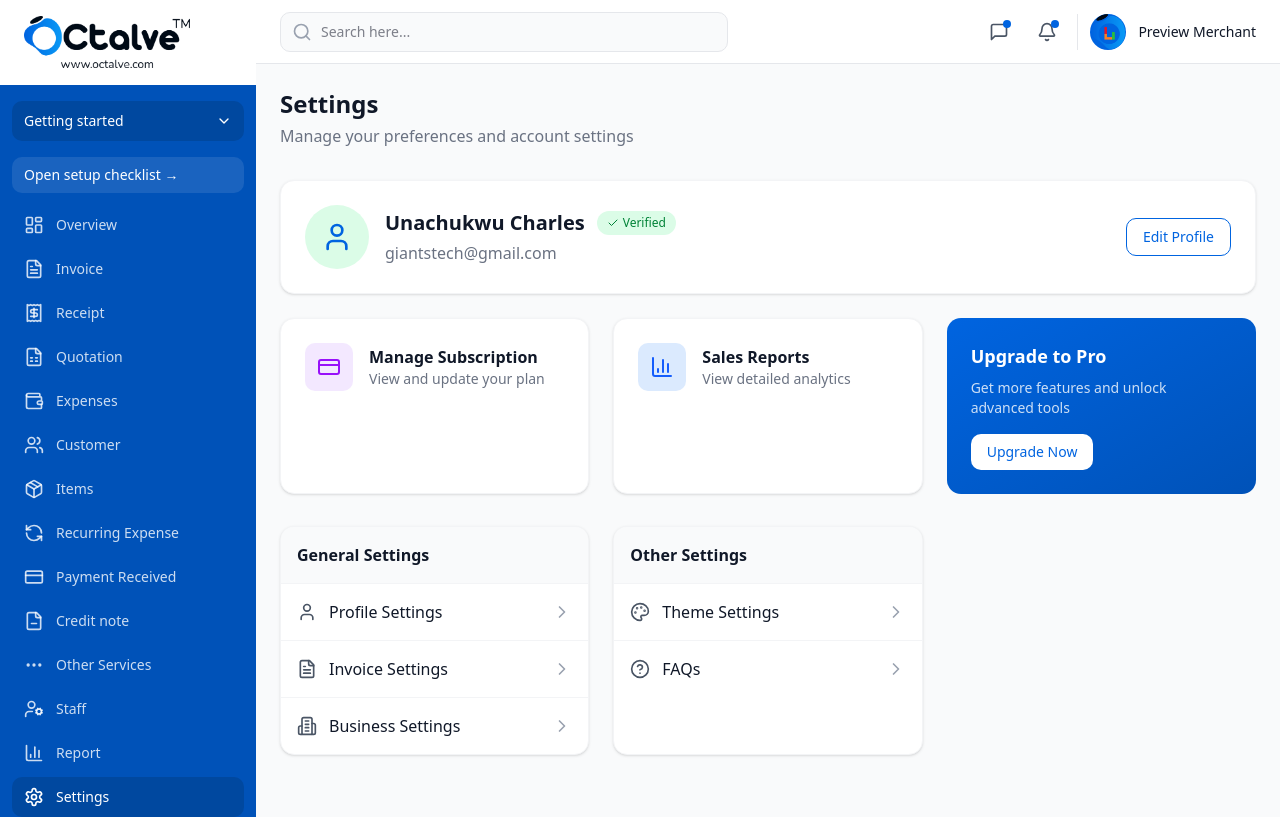
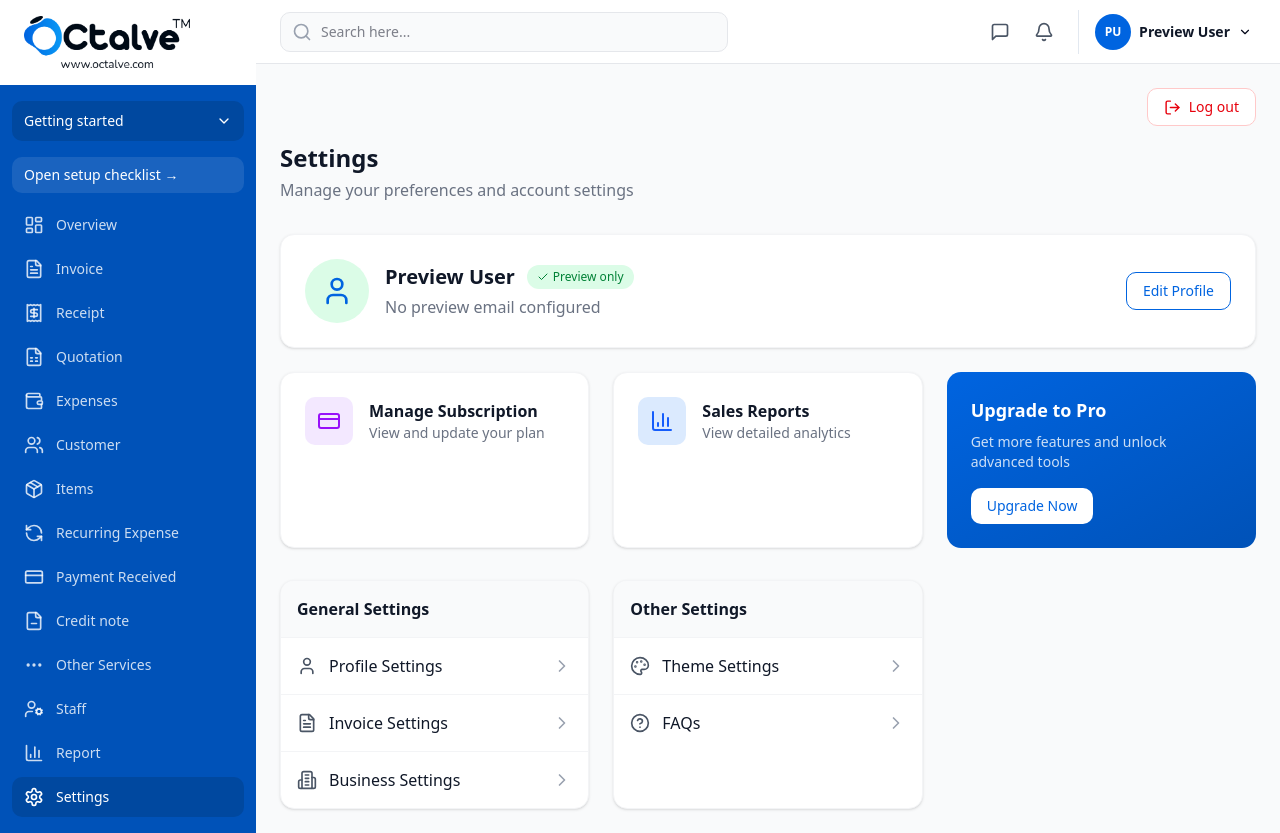
Before and after one commit to octalve-core/octalve-invoice, a Next.js app: page /dashboard/settings in a window 1280 px wide. Built offline with nearby package versions, Linux system fonts and the light colour scheme.

Commit message:
feat(phase-0f): honest preview profile initials, shared name, account menu and logout dialog

```diff
--- a/app/(dashboard)/dashboard/page.tsx
+++ b/app/(dashboard)/dashboard/page.tsx
@@ -3,6 +3,7 @@
 import { FileText, Users, Wallet, FileSpreadsheet } from "lucide-react";
 import { useState } from "react";
 import {useRouter} from "next/navigation";
+import {useMerchantPreview} from "@/src/features/merchant-preview/MerchantPreviewProvider";
 import Tabs from "@/components/dashboard/ui/Tabs";
 import StatCard from "@/components/dashboard/cards/StatCard";
 import QuickAction from "@/components/dashboard/cards/QuickAction";
@@ -52,6 +53,7 @@ const statsData = [
 
 export default function DashboardPage() {
   const router=useRouter();
+  const {user}=useMerchantPreview();
   const [activeModal, setActiveModal] = useState<string | null>(null);
 
   const closeModals = () => setActiveModal(null);
@@ -69,7 +71,7 @@ export default function DashboardPage() {
       {/* Welcome Section */}
       <div>
         <h1 className="text-2xl font-bold text-gray-900">
-          Welcome back, Abdulsamad
+          Welcome{user.fullName ? ` back, ${user.fullName}` : " to your dashboard"}
         </h1>
         <p className="text-gray-500 mt-1">
           Here’s your business overview.
--- a/app/(dashboard)/dashboard/settings/page.tsx
+++ b/app/(dashboard)/dashboard/settings/page.tsx
@@ -1,6 +1,9 @@
 "use client";
 
 import { useState } from "react";
+import {UserAvatar} from "@/src/features/merchant-preview/UserAvatar";
+import {PreviewLogoutButton} from "@/src/features/merchant-preview/PreviewLogoutButton";
+import {useMerchantPreview} from "@/src/features/merchant-preview/MerchantPreviewProvider";
 import Link from "next/link";
 import { useRouter } from "next/navigation";
 import {
@@ -47,9 +50,11 @@ const otherSettings: SettingsItem[] = [
 
 export default function SettingsPage() {
   const router = useRouter();
+  const {user}=useMerchantPreview();
 
   return (
     <>
+      <div className="mb-4 flex justify-end"><PreviewLogoutButton className="rounded-lg border border-red-200 bg-white px-4 py-2 text-sm font-medium text-red-600 hover:bg-red-50"/></div>
       {/* ==================== MOBILE VIEW ==================== */}
       <div className="smallScreen min-h-screen">
         {/* Header */}
@@ -62,19 +67,19 @@ export default function SettingsPage() {
           <div className="flex items-center justify-between">
             <div className="flex items-center gap-3">
               <div className="w-12 h-12 rounded-full bg-green-100 flex items-center justify-center">
-                <User className="w-6 h-6 text-[#0064E0]" />
+                <UserAvatar size="md"/>
               </div>
               <div>
                 <div className="flex items-center gap-2">
                   <p className="font-semibold text-gray-900">
-                    Unachukwu Charles
+                    {user.fullName||"Preview User"}
                   </p>
                   <span className="px-2 py-0.5 text-xs font-medium bg-green-100 text-green-700 rounded-full flex items-center gap-1">
                     <Check className="w-3 h-3" />
-                    Verified
+                    Preview only
                   </span>
                 </div>
-                <p className="text-sm text-gray-500">giantstech@gmail.com</p>
+                <p className="text-sm text-gray-500">{user.email||"No preview email configured"}</p>
               </div>
             </div>
           </div>
@@ -182,14 +187,14 @@ export default function SettingsPage() {
                 <div>
                   <div className="flex items-center gap-3">
                     <h2 className="text-xl font-semibold text-gray-900">
-                      Unachukwu Charles
+                      {user.fullName||"Preview User"}
                     </h2>
                     <span className="px-2.5 py-1 text-xs font-medium bg-green-100 text-green-700 rounded-full flex items-center gap-1">
                       <Check className="w-3 h-3" />
-                      Verified
+                      Preview only
                     </span>
                   </div>
-                  <p className="text-gray-500 mt-1">giantstech@gmail.com</p>
+                  <p className="text-gray-500 mt-1">{user.email||"No preview email configured"}</p>
                 </div>
               </div>
               <button className="px-4 py-2 text-sm font-medium text-[#0064E0] border border-[#0064E0] rounded-lg hover:bg-green-50 transition-colors">
--- a/app/(dashboard)/dashboard/settings/profile/page.tsx
+++ b/app/(dashboard)/dashboard/settings/profile/page.tsx
@@ -1,6 +1,8 @@
 "use client";
 
 import { useState } from "react";
+import {useMerchantPreview} from "@/src/features/merchant-preview/MerchantPreviewProvider";
+import {toast} from "sonner";
 import { useRouter } from "next/navigation";
 import {
   ChevronLeft,
@@ -62,21 +64,13 @@ const states: Record<string, { value: string; label: string }[]> = {
 
 export default function ProfileSettingsPage() {
   const router = useRouter();
-  const [isLoading, setIsLoading] = useState(false);
-  const [profileImage, setProfileImage] = useState<string | null>(null);
-  const [settings, setSettings] = useState<ProfileSettings>({
-    fullName: "Unachukwu Charles",
-    email: "giantstech@gmail.com",
-    phone: "+234 9012345678",
-    address: "2 Abayomi Street, Chemist Rd, Akoka,Yaba, Lagos.",
-    country: "nigeria",
-    state: "lagos",
-    postalCode: "10021",
-  });
+  const [isLoading] = useState(false);
+  const {user:settings,setUser:setSettings,userImage:profileImage,setUserImage:setProfileImage}=useMerchantPreview();
 
   const handleImageChange = (e: React.ChangeEvent<HTMLInputElement>) => {
     const file = e.target.files?.[0];
     if (file) {
+      if(!["image/png","image/jpeg","image/webp"].includes(file.type)||file.size>2*1024*1024){toast.error("Choose PNG, JPG or WEBP under 2 MB");return;}
       const reader = new FileReader();
       reader.onloadend = () => {
         setProfileImage(reader.result as string);
@@ -85,17 +79,13 @@ export default function ProfileSettingsPage() {
     }
   };
 
-  const handleSave = async () => {
-    setIsLoading(true);
-    await new Promise((resolve) => setTimeout(resolve, 1500));
-    setIsLoading(false);
-    router.push("/dashboard/settings");
-  };
+  const handleSave=()=>{toast.info("Profile updated for this Preview session only; account authentication is not active.");router.push("/dashboard/settings");};
 
   const currentStates = states[settings.country] || [];
 
   return (
     <>
+      <p className="mx-auto mb-4 max-w-3xl rounded-lg bg-blue-50 p-3 text-xs text-[#0052B8]">Preview profile · type your own name. Changes are temporary and will not be associated with a real account until secure sign-in exists.</p>
       {/* ==================== MOBILE VIEW ==================== */}
       <div className="smallScreen min-h-screen pb-8">
         {/* Header */}
@@ -311,7 +301,7 @@ export default function ProfileSettingsPage() {
         </div>
 
         {/* Form Card */}
-        <div className="max-w-3xl bg-white rounded-xl shadow-sm border border-gray-100 p-6">
+        <div className="mx-auto max-w-3xl bg-white rounded-xl shadow-sm border border-gray-100 p-6">
           {/* Profile Image Upload */}
           <div className="flex justify-center mb-8">
             <label className="cursor-pointer relative">
--- a/components/dashboard/TopNavbar.tsx
+++ b/components/dashboard/TopNavbar.tsx
@@ -1,49 +1,29 @@
 "use client";
-
-import { Search, Bell, Menu, MessageSquare } from "lucide-react";
-import { BrandIcon } from "@/src/shared/ui/BrandIcon";
-
-interface TopNavbarProps {
-  onMenuClick?: () => void;
+import {useState} from "react";
+import Link from "next/link";
+import {Search,Bell,MessageSquare,ChevronDown,UserRound,Settings} from "lucide-react";
+import {UserAvatar} from "@/src/features/merchant-preview/UserAvatar";
+import {PreviewLogoutButton} from "@/src/features/merchant-preview/PreviewLogoutButton";
+import {useMerchantPreview} from "@/src/features/merchant-preview/MerchantPreviewProvider";
+export default function TopNavbar(){
+ const {user}=useMerchantPreview(),[open,setOpen]=useState(false);
+ return <header className="sticky top-0 z-40 hidden h-16 items-center justify-between gap-4 border-b border-gray-200 bg-white px-4 lg:flex lg:px-6">
+  <label className="relative block w-full max-w-md"><Search className="absolute left-3 top-2.5 h-5 w-5 text-gray-400"/>
+   <input type="search" aria-label="Search workspace preview" placeholder="Search here..." className="h-10 w-full rounded-lg border border-gray-200 bg-gray-50 pl-10 pr-4 text-sm" /></label>
+  <div className="flex items-center gap-2">
+   <button type="button" aria-label="Messages (coming later)" title="Messages (coming later)" className="rounded-lg p-2 text-gray-600 hover:bg-gray-100"><MessageSquare size={20}/></button>
+   <button type="button" aria-label="Notifications (coming later)" title="Notifications (coming later)" className="rounded-lg p-2 text-gray-600 hover:bg-gray-100"><Bell size={20}/></button>
+   <div className="relative ml-2 border-l pl-3">
+    <button type="button" onClick={()=>setOpen(v=>!v)} aria-haspopup="menu" aria-expanded={open} aria-label="Account menu"
+      className="flex items-center gap-2 rounded-lg p-1 text-left hover:bg-gray-50">
+      <UserAvatar size="sm"/><span className="max-w-[150px] truncate text-sm font-semibold text-gray-900">{user.fullName||"Preview User"}</span><ChevronDown size={14}/></button>
+    {open?<div role="menu" className="absolute right-0 top-12 z-50 w-56 rounded-xl border bg-white p-2 shadow-xl">
+      <p className="px-3 py-2 text-xs text-gray-500">Preview workspace · no live session</p>
+      <Link role="menuitem" href="/dashboard/settings/profile" onClick={()=>setOpen(false)} className="flex gap-2 rounded-lg px-3 py-2 text-sm hover:bg-gray-50"><UserRound size={17}/>Profile Settings</Link>
+      <Link role="menuitem" href="/dashboard/settings" onClick={()=>setOpen(false)} className="flex gap-2 rounded-lg px-3 py-2 text-sm hover:bg-gray-50"><Settings size={17}/>Settings</Link>
+      <PreviewLogoutButton className="w-full rounded-lg px-3 py-2 text-sm text-red-600 hover:bg-red-50"/>
+     </div>:null}
+   </div>
+  </div>
+ </header>;
 }
-
-export default function TopNavbar({ onMenuClick }: TopNavbarProps) {
-  return (
-    <header className="hidden lg:flex sticky top-0 z-40 items-center justify-between h-16 px-4 lg:px-6 bg-white border-b border-gray-200">
-      {/* Search */}
-      <div className="hidden lg:flex items-center flex-1 max-w-md">
-        <div className="relative w-full">
-          <Search className="absolute left-3 top-1/2 -translate-y-1/2 w-5 h-5 text-gray-400" />
-          <input
-            type="text"
-            placeholder="Search here..."
-            className="w-full h-10 pl-10 pr-4 text-sm bg-gray-50 border border-gray-200 rounded-lg focus:outline-none focus:ring-2 focus:ring-[#0064E0]/20 focus:border-[#0064E0] transition-colors"
-          />
-        </div>
-      </div>
-
-      {/* Right side actions */}
-      <div className="flex items-center gap-3">
-        {/* Notification icons */}
-        <button className="relative p-2 rounded-lg hover:bg-gray-100 transition-colors">
-          <MessageSquare className="w-5 h-5 text-gray-600" />
-          <span className="absolute top-1.5 right-1.5 w-2 h-2 bg-[#0064E0] rounded-full"></span>
-        </button>
-        <button className="relative p-2 rounded-lg hover:bg-gray-100 transition-colors">
-          <Bell className="w-5 h-5 text-gray-600" />
-          <span className="absolute top-1.5 right-1.5 w-2 h-2 bg-[#0064E0] rounded-full"></span>
-        </button>
-
-        {/* User avatar */}
-        <div className="flex items-center gap-3 pl-3 border-l border-gray-200">
-          <div className="w-9 h-9 rounded-full bg-[#0064E0] flex items-center justify-center text-white font-semibold text-sm overflow-hidden">
-            <BrandIcon size={34} />
-          </div>
-          <div className="hidden md:block">
-            <p className="text-sm font-medium text-gray-900">Preview Merchant</p>
-          </div>
-        </div>
-      </div>
-    </header>
-  );
-}
--- a/components/dashboard/mobile/MobileHeader.tsx
+++ b/components/dashboard/mobile/MobileHeader.tsx
@@ -2,29 +2,24 @@
 import Link from "next/link";
 import {usePathname} from "next/navigation";
 import {Bell} from "lucide-react";
-import {BrandIcon} from "@/src/shared/ui/BrandIcon";
-export default function MobileHeader({userName="Abdulsamad"}:{userName?:string;onMenuClick?:()=>void}){
+import {UserAvatar} from "@/src/features/merchant-preview/UserAvatar";
+import {useMerchantPreview} from "@/src/features/merchant-preview/MerchantPreviewProvider";
+export default function MobileHeader(){
  const pathname=usePathname();
  const gettingStarted=pathname.startsWith("/dashboard/getting-started");
+ const {user}=useMerchantPreview();
  return <header className="sticky top-0 z-40 bg-[#0052B8] text-white lg:hidden">
   <div className="flex items-center justify-between gap-3 px-4 pb-3 pt-4">
-   <div className="flex min-w-0 items-center gap-3">
-    <span className="grid h-10 w-10 shrink-0 place-items-center overflow-hidden rounded-full bg-white/10">
-      <BrandIcon size={38}/>
-    </span>
-    <span className="min-w-0"><span className="block text-xs font-normal text-white/80">Good afternoon,</span>
-      <span className="block truncate text-lg font-semibold leading-tight">{userName}</span></span>
-   </div>
-   <button type="button" aria-label="Notifications" title="Notifications (coming later)"
-    className="rounded-full p-2 hover:bg-white/15"><Bell size={23}/></button>
+   <Link href="/dashboard/settings/profile" className="flex min-w-0 items-center gap-3" aria-label="Open profile settings">
+     <UserAvatar size="md"/>
+     <span className="min-w-0"><span className="block text-xs text-white/80">Welcome,</span>
+       <span className="block truncate text-lg font-semibold leading-tight">{user.fullName||"Preview User"}</span></span>
+   </Link>
+   <button type="button" aria-label="Notifications (coming later)" title="Notifications (coming later)" className="rounded-full p-2 hover:bg-white/15"><Bell size={23}/></button>
   </div>
-  <nav aria-label="Dashboard sections" className="px-4 pb-4">
-   <div className="grid grid-cols-2 gap-1 rounded-full border border-white/85 bg-white p-1">
-    <Link href="/dashboard" aria-current={!gettingStarted?"page":undefined}
-      className={`min-w-0 rounded-full px-2 py-2 text-center text-xs font-semibold sm:text-sm ${!gettingStarted?"bg-[#0064E0] text-white":"text-[#18253b]"}`}>Dashboard</Link>
-    <Link href="/dashboard/getting-started" aria-current={gettingStarted?"page":undefined}
-      className={`min-w-0 rounded-full px-2 py-2 text-center text-xs font-semibold sm:text-sm ${gettingStarted?"bg-[#0064E0] text-white":"text-[#18253b]"}`}>Getting Started</Link>
-   </div>
-  </nav>
+  <nav aria-label="Dashboard sections" className="px-4 pb-4"><div className="grid grid-cols-2 gap-1 rounded-full border border-white/85 bg-white p-1">
+    <Link href="/dashboard" aria-current={!gettingStarted?"page":undefined} className={`rounded-full px-2 py-2 text-center text-xs font-semibold sm:text-sm ${!gettingStarted?"bg-[#0064E0] text-white":"text-[#18253b]"}`}>Dashboard</Link>
+    <Link href="/dashboard/getting-started" aria-current={gettingStarted?"page":undefined} className={`rounded-full px-2 py-2 text-center text-xs font-semibold sm:text-sm ${gettingStarted?"bg-[#0064E0] text-white":"text-[#18253b]"}`}>Getting Started</Link>
+  </div></nav>
  </header>;
 }
--- /dev/null
+++ b/src/features/merchant-preview/PreviewLogoutButton.tsx
@@ -0,0 +1,19 @@
+"use client";
+import {useState} from "react";
+import {useRouter} from "next/navigation";
+import {LogOut,X} from "lucide-react";
+import {useMerchantPreview} from "./MerchantPreviewProvider";
+export function PreviewLogoutButton({className=""}:{className?:string}){
+ const router=useRouter(),[ask,setAsk]=useState(false);
+ const {resetPreview}=useMerchantPreview();
+ return <>
+  <button type="button" onClick={()=>setAsk(true)} className={`inline-flex items-center gap-2 ${className}`}><LogOut size={17}/>Log out</button>
+  {ask?<div className="fixed inset-0 z-[110] flex items-end justify-center bg-black/50 p-0 sm:items-center sm:p-4" onClick={()=>setAsk(false)}>
+   <section aria-label="Leave preview" role="dialog" aria-modal="true" className="w-full max-w-md rounded-t-2xl bg-white p-5 shadow-xl sm:rounded-2xl" onClick={e=>e.stopPropagation()}>
+    <div className="flex items-center justify-between"><h2 className="text-lg font-semibold text-slate-900">Leave Preview?</h2><button aria-label="Cancel" onClick={()=>setAsk(false)}><X size={20}/></button></div>
+    <p className="mt-3 text-sm text-gray-600">Authentication is not live yet. Leaving clears your temporary on-screen merchant and user details, then returns to the login preview. It does not sign out of a server account.</p>
+    <div className="mt-5 flex gap-3"><button onClick={()=>setAsk(false)} className="flex-1 rounded-full border px-4 py-3 text-sm font-medium text-slate-700">Stay</button>
+    <button onClick={()=>{resetPreview();setAsk(false);router.replace("/login?preview=exited");}} className="flex-1 rounded-full bg-[#0064E0] px-4 py-3 text-sm font-medium text-white">Log out of Preview</button></div>
+   </section></div>:null}
+ </>;
+}
--- /dev/null
+++ b/src/features/merchant-preview/UserAvatar.tsx
@@ -0,0 +1,10 @@
+"use client";
+import {getInitials,useMerchantPreview} from "./MerchantPreviewProvider";
+export function UserAvatar({size="md"}:{size?:"sm"|"md"|"lg"}){
+ const {user,userImage}=useMerchantPreview();
+ const sizes={sm:"h-9 w-9 text-xs",md:"h-11 w-11 text-sm",lg:"h-20 w-20 text-2xl"};
+ return <span aria-label={`User avatar: ${user.fullName||"Preview user"}`}
+ className={`inline-flex shrink-0 items-center justify-center overflow-hidden rounded-full bg-[#0064E0] font-semibold text-white ${sizes[size]}`}>
+  {userImage?<img src={userImage} alt="" className="h-full w-full object-cover"/>:getInitials(user.fullName||"Preview User")}
+ </span>;
+}
```
